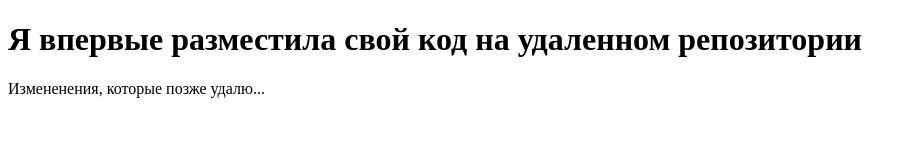
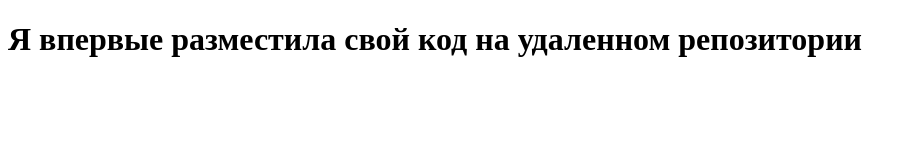
Before and after one commit to Mironeya/test_repo, a plain HTML site: page index.html in a window 1280 px wide. Shown: the whole page, without its empty margins (0-916 px from the left). Drawn offline with Linux system fonts and the light colour scheme.

Commit message:
Revert "Ошибочный коммит"
This reverts commit 269be99b3c4ed4e4444130dd03f38c00be08de37.

```diff
--- a/index.html
+++ b/index.html
@@ -7,6 +7,5 @@
 </head>
 <body>
     <h1>Я впервые разместила свой код на удаленном репозитории</h1>
-    <p>Измененения, которые позже удалю...</p>
 </body>
 </html>
```
